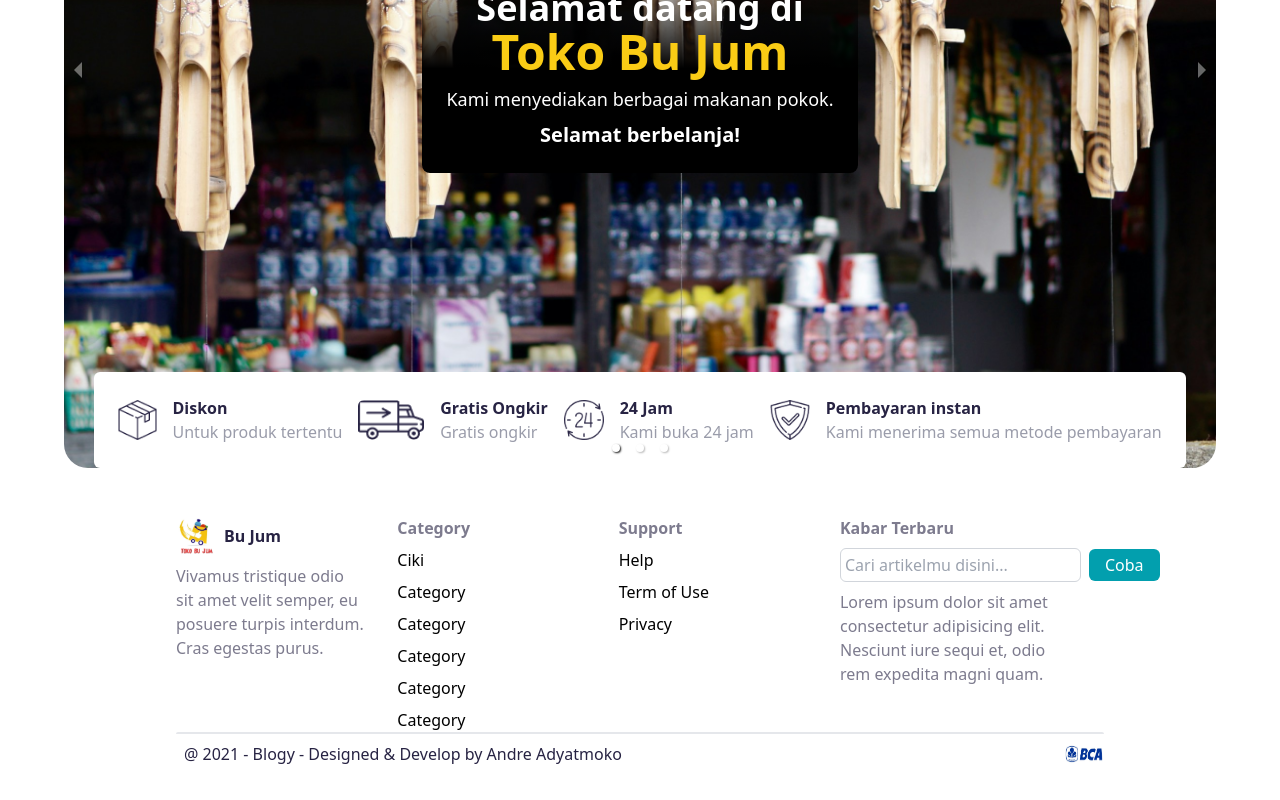
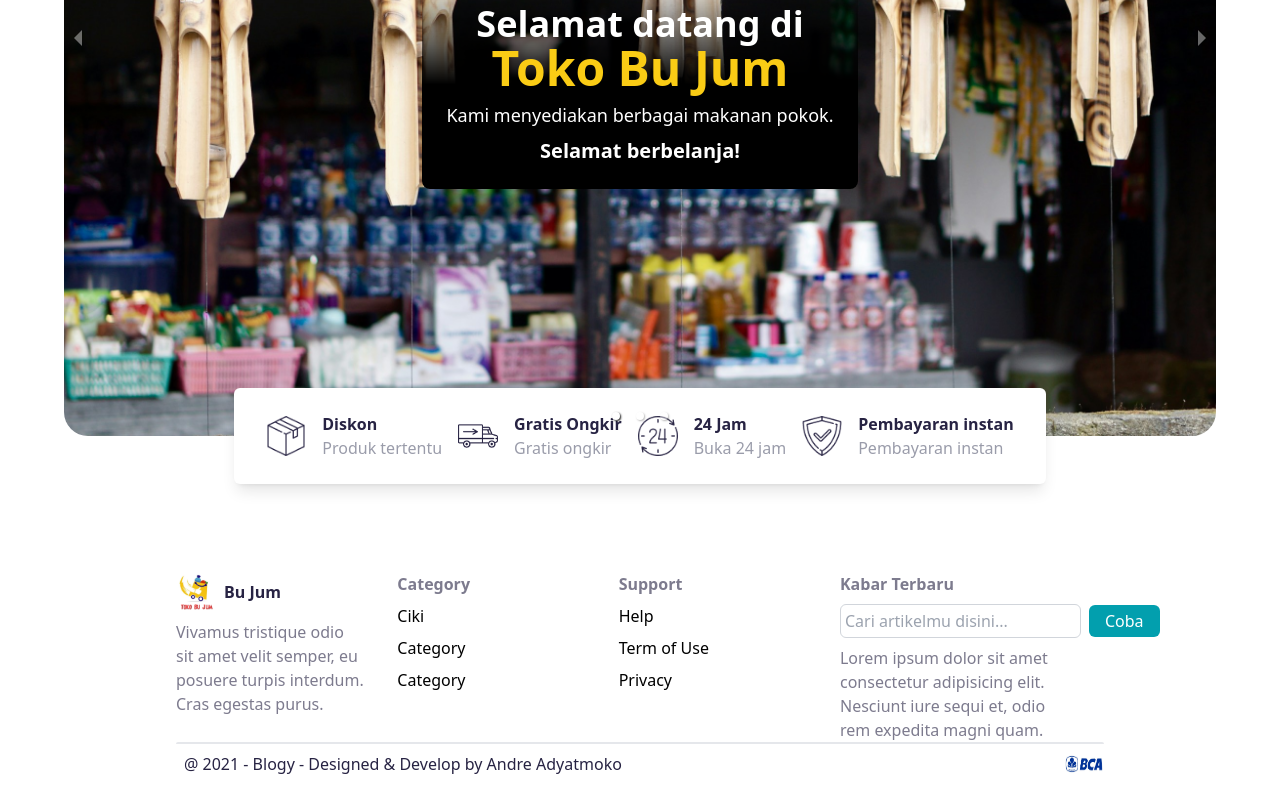
Before and after one commit to AndreAdyatmoko/kelontong-jum, a React (Create React App) app in the folder client/: page / in a window 1280 px wide. Shown: the part 536-1336 px from the top of the page. Built offline with nearby package versions, Linux system fonts and the light colour scheme.

Commit message:
fixing content

```diff
--- a/client/src/pages/content/content.jsx
+++ b/client/src/pages/content/content.jsx
@@ -28,8 +28,7 @@ const Feature = ({ imgSrc, imgAlt, title, description }) => (
 
 function Content() {
   return (
-    <div className="bg-primary-text px-16 py-8">
-      <div className="flex justify-center relative">
+    <div className="bg-primary-text px-16 relative">
       <Carousel
         showThumbs={false}
         infiniteLoop
@@ -38,12 +37,28 @@ function Content() {
         autoPlay={false} // Nonaktifkan autoplay
         emulateTouch={true} // Menambahkan dukungan sentuhan untuk perangkat mobile
       >
-          <div className="relative">
+        <div>
           <img
             src={content}
             alt="Beautiful of shop 1"
             className="rounded-b-3xl w-full h-screen object-cover"
           />
+        </div>
+        <div>
+          <img
+            src={conten1}
+            alt="Beautiful of shop 2"
+            className="rounded-b-3xl w-full h-screen object-cover"
+          />
+        </div>
+        <div>
+          <img
+            src={conten2}
+            alt="Beautiful of shop 3"
+            className="rounded-b-3xl w-full h-screen object-cover"
+          />
+        </div>
+      </Carousel>
       <div className="absolute inset-0 flex items-center justify-center">
         <div className="text-center p-6 bg-gradient-to-b from-transparent via-black to-black bg-opacity-70 rounded-lg max-w-lg">
           <p className="text-white text-4xl font-bold mb-2">
@@ -61,13 +76,13 @@ function Content() {
           </p>
         </div>
       </div>
-            <div className="absolute bottom-0 left-0 w-full flex items-center justify-center">
-              <div className="bg-primary-text p-6 rounded-md flex flex-wrap items-center gap-4">
+      <div className="relative -top-12 w-full flex items-center justify-center mb-6">
+        <div className="bg-primary-text py-6 px-8 rounded-md flex flex-wrap items-center gap-4 shadow-lg">
           <Feature
             imgSrc={box}
             imgAlt="box"
             title="Diskon"
-                  description="Untuk produk tertentu"
+            description="Produk tertentu"
           />
           <Feature
             imgSrc={truck}
@@ -79,32 +94,15 @@ function Content() {
             imgSrc={watch}
             imgAlt="jam"
             title="24 Jam"
-                  description="Kami buka 24 jam"
+            description="Buka 24 jam"
           />
           <Feature
             imgSrc={payment}
             imgAlt="Payment"
             title="Pembayaran instan"
-                  description="Kami menerima semua metode pembayaran"
+            description="Pembayaran instan"
           />
         </div>
-            </div>
-          </div>
-          <div className="relative">
-            <img
-              src={conten1}
-              alt="Beautiful of shop 2"
-              className="rounded-b-3xl w-full h-screen object-cover"
-            />
-          </div>
-          <div className="relative">
-            <img
-              src={conten2}
-              alt="Beautiful of shop 3"
-              className="rounded-b-3xl w-full h-screen object-cover"
-            />
-          </div>
-        </Carousel>
       </div>
     </div>
   );
--- /dev/null
+++ b/client/src/pages/content/content2.jsx
@@ -0,0 +1,9 @@
+import React from 'react'
+
+const Content2 = () => {
+  return (
+    <div>Ini adalah content 2</div>
+  )
+}
+
+export default Content2
--- a/client/src/pages/footers/footers.jsx
+++ b/client/src/pages/footers/footers.jsx
@@ -22,9 +22,6 @@ const Footer = () => {
         <div className="flex flex-col md:w-1/4 gap-2">
           <p className="font-bold text-third-text">Category</p>
           <p>Ciki</p>
-          <p>Category</p>
-          <p>Category</p>
-          <p>Category</p>
           <p>Category</p>
           <p>Category</p>
         </div>
--- a/client/src/pages/landing.jsx
+++ b/client/src/pages/landing.jsx
@@ -1,6 +1,7 @@
 import React from 'react'
 import Navbar from './navbar/navbar'
 import Content from './content/content'
+// import Content2 from './content/content2'
 import Footer from './footers/footers'
 
 const Landing = () => {
@@ -8,6 +9,7 @@ const Landing = () => {
     <>
     <Navbar/>
     <Content/>
+    {/* <Content2/> */}
     <Footer/>
     </>
   )
```
Lines whose indentation alone changed are shown as unchanged.
